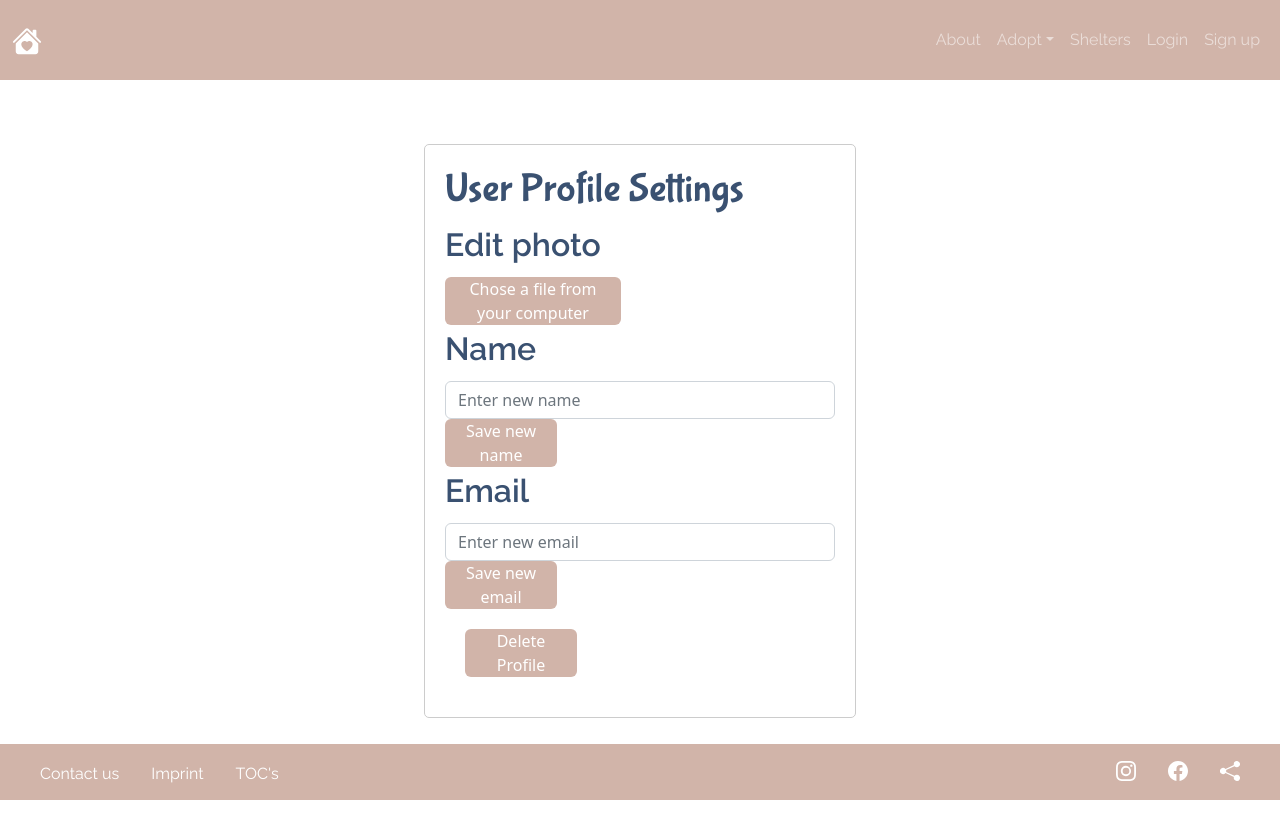
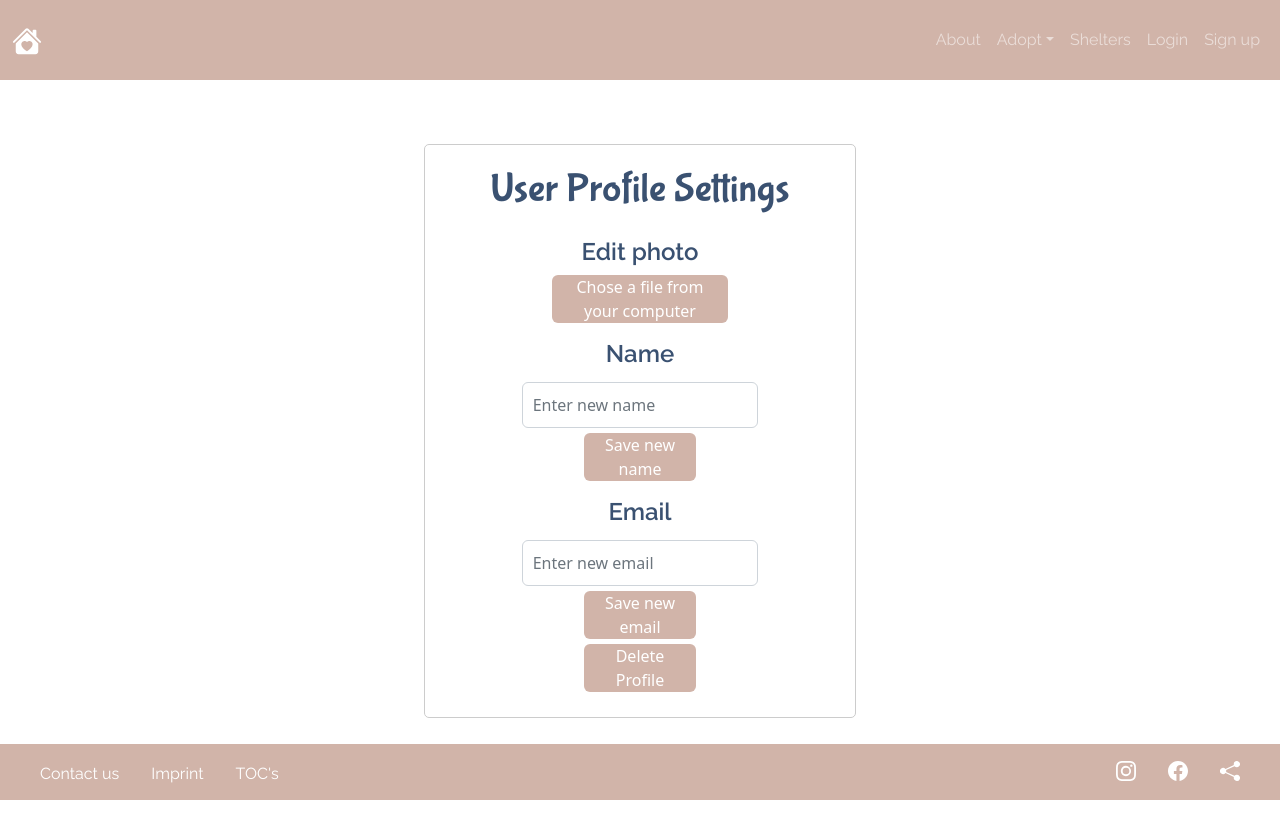
Before and after one commit to LiaGrozav/rescue-me-demo, a React (Create React App) app in the folder client/: page /userprofilesettings in a window 1280 px wide. Built offline with nearby package versions, Linux system fonts and the light colour scheme; no server answers; a web font is replaced by a local one.

Commit message:
usersettings

```diff
--- a/client/src/styles/Petcard.scss
+++ b/client/src/styles/Petcard.scss
@@ -30,7 +30,7 @@
       justify-content: center;
       text-decoration: none;
       width: 100%;
-      height: 100%;
+      height: auto;
       padding: 1rem !important;
       background-color:#d1b4a9;
 
--- a/client/src/styles/UserProfileSettings.scss
+++ b/client/src/styles/UserProfileSettings.scss
@@ -1,4 +1,9 @@
 .settings-container {
+  display: flex;
+  flex-direction: column;
+  justify-content: center;
+
+align-items: center;
   max-width: 27rem;
   margin: 9rem auto 6rem;
   border: 1px solid #ccc;
@@ -6,26 +11,32 @@
   border-radius: 5px;
 
   .form-groups {
-    // padding: 10px;
-    // margin: 10px;
+ display: flex;
+ flex-direction: column;
+  justify-content: center;
+  align-items: center;
+
   }
 
   .form-inputs {
-    // padding: 10px;
-    // margin: 10px;
+    width:90%;
+    padding: 10px;
+    margin: 5px;
   }
 
   .delete-profile-btn {
-    padding: 10px;
-    margin: 10px;
+    // padding: 10px;
+    margin: 5px;
   }
 
   .btn_sv {
     padding: 10px;
   }
+
   .form-label{
-    margin:none;
+    margin-top:13px;
+    margin-bottom: 5px;
 color:#3A5171;
-font-size: 2rem;
+font-size: 1.5rem;
   }
 }
--- a/client/src/styles/button.scss
+++ b/client/src/styles/button.scss
@@ -117,6 +117,7 @@
 
   background-color: variables.$mypink;
   display: flex;
+  padding: 10px;
 
   align-items: center;
   justify-content: center;
```
